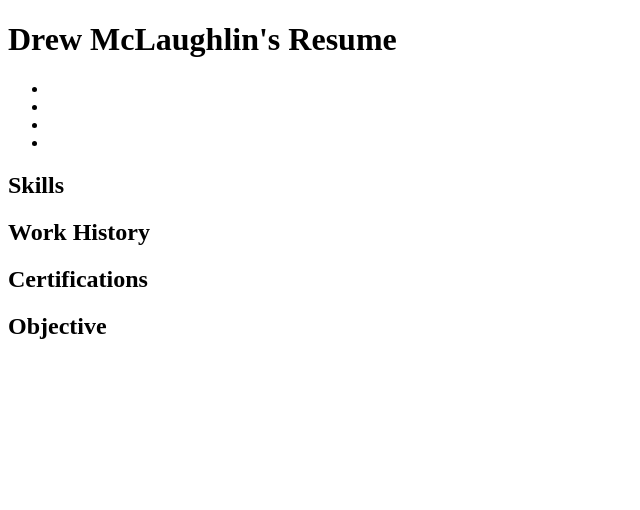
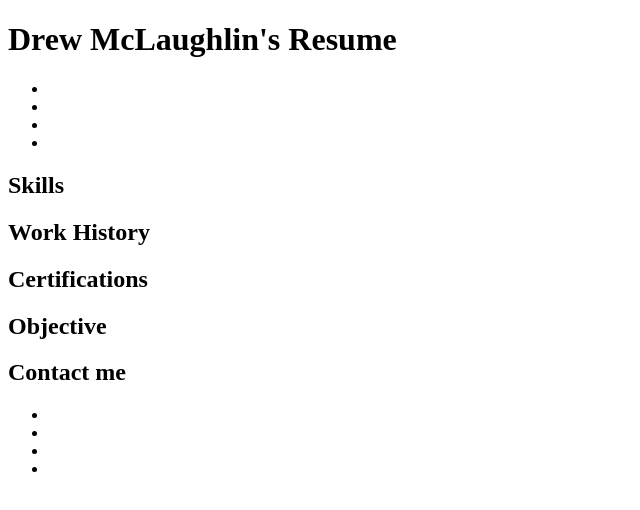
Before and after one commit to Drew-McLaughlin/resume, a plain HTML site: page index.html in a window 1280 px wide. Shown: the whole page, without its empty margins (0-640 px from the left). Drawn offline with Linux system fonts and the light colour scheme.

Commit message:
added layout for footer

```diff
--- a/index.html
+++ b/index.html
@@ -32,7 +32,15 @@
         </section>
     </main>
     <footer>
-
+        <h2>Contact me</h2>
+        <p>
+            <ul>
+                <li></li>
+                <li></li>
+                <li></li>
+                <li></li>
+            </ul>
+        </p>
     </footer>
 </body>
 </html>
```
